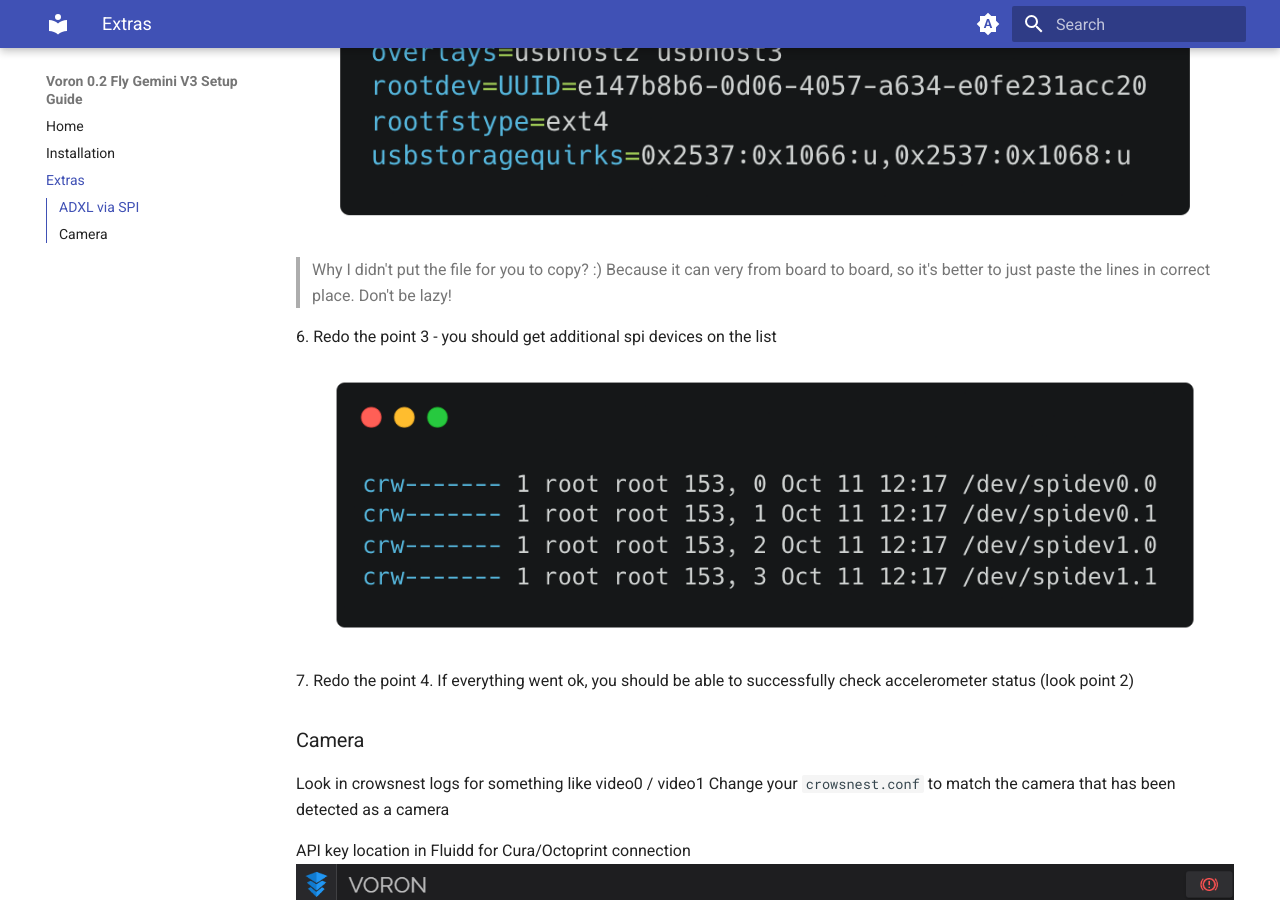
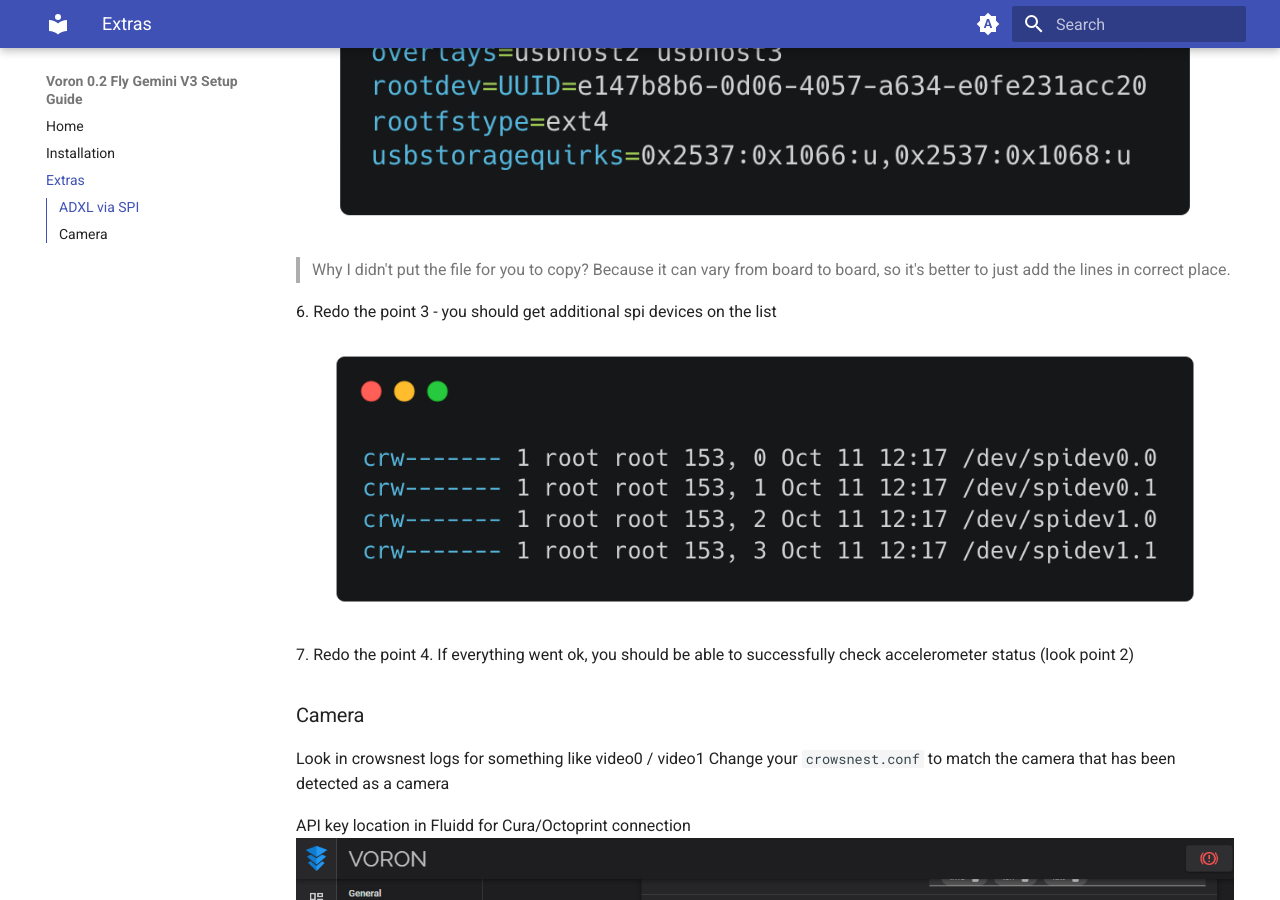
Before and after one commit to Jjarrard/Gemini-V3-Flash-Voron-V0, an MkDocs documentation site: the page built from docs/extras.md, in a window 1280 px wide and 900 px high, scrolled down 2404 px. Built offline with MkDocs 1.6.1 and Material for MkDocs 9.7.7, drawn with Linux system fonts in a browser that asks for light colours; the version menu is left out.

Commit message:
Update extras.md

```diff
--- a/docs/extras.md
+++ b/docs/extras.md
@@ -56,7 +56,7 @@ overlays=spi-spidev
 The final file should look like this
 
 ![armbianEnv-correct.png](images/extras/armbianEnv-correct.png)
-> Why I didn't put the file for you to copy? :) Because it can very from board to board, so it's better to just paste the lines in correct place. Don't be lazy!
+> Why I didn't put the file for you to copy? Because it can vary from board to board, so it's better to just add the lines in correct place.
 
 6\. Redo the point 3 - you should get additional spi devices on the list
 
```
